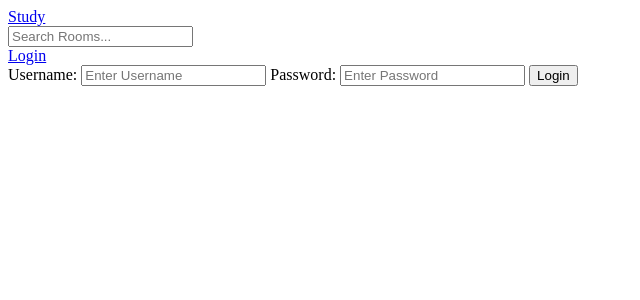
After one commit to gracebir/django-connect-app, a Django app: page /login in a window 1280 px wide. The commit adds this page. Shown: the top 300 px of the page, without its empty margins (0-640 px from the left). Run offline with Django 4.2, Linux system fonts and the light colour scheme.

Commit message:
user login and logout

```diff
--- /dev/null
+++ b/base/templates/base/login_register.html
@@ -0,0 +1,15 @@
+{%extends 'main.html'%}
+
+{% block content%}
+<div>
+    <form method="POST" action="">
+        {% csrf_token %}
+        <label for="">Username:</label>
+        <input type="text" name="username" placeholder="Enter Username">
+
+        <label for="">Password:</label>
+        <input type="password" name="password" placeholder="Enter Password">
+        <input type="submit" value="Login">
+    </form>
+</div>
+{% endblock content%}
--- a/base/urls.py
+++ b/base/urls.py
@@ -2,6 +2,8 @@ from django.urls import path
 from . import views
 
 urlpatterns = [
+    path('login', views.loginPage, name="login"),
+    path('logout/', views.logoutUser, name="logout"),
     path('', views.home, name="home"),
     path('room/<str:pk>/', views.room, name="room"),
     path('create-room/', views.createRoom, name="create-room"),
--- a/base/views.py
+++ b/base/views.py
@@ -1,5 +1,8 @@
 from django.shortcuts import render, redirect
 from django.db.models import Q
+from django.contrib import messages
+from django.contrib.auth import authenticate, login, logout
+from django.contrib.auth.models import User
 from .models import Room, Topic
 from .form import RoomForm
 # rooms = [
@@ -7,6 +10,31 @@ from .form import RoomForm
 #     {'id': 2, 'name': 'Design with me'},
 #      {'id': 3, 'name': 'front end developer'},
 # ]
+
+def loginPage(request):
+    if request.method == 'POST':
+        username = request.POST.get('username')
+        password = request.POST.get('password')
+        try:
+            user = User.objects.get(username=username)
+        except:
+            messages.error(request, 'User does not exist')
+        user = authenticate(request, username=username, password=password)
+        if user is not None:
+            login(request, user)
+            return redirect('home')
+        else:
+            messages.error(request, 'Username or password does not exist')
+
+    context = {}
+
+    return render(request, 'base/login_register.html', context)
+
+#logout user
+def logoutUser(request):
+    logout(request)
+    return redirect('home')
+
 
 def home(request):
     q = request.GET.get('q') if request.GET.get('q') != None else ''
--- a/templates/main.html
+++ b/templates/main.html
@@ -1,15 +1,25 @@
 <!DOCTYPE html>
 <html lang="en">
+
 <head>
     <meta charset="UTF-8">
     <meta http-equiv="X-UA-Compatible" content="IE=edge">
     <meta name="viewport" content="width=device-width, initial-scale=1.0">
     <title>StudyBud</title>
 </head>
+
 <body>
     {% include 'navbar.html'%}
+    {% if messages %}
+    <ul class="messages">
+        {% for message in messages %}
+        <li{% if message.tags %} class="{{ message.tags }}" {% endif %}>{{ message }}</li>
+            {% endfor %}
+    </ul>
+    {% endif %}
     {% block content%}
 
     {% endblock%}
 </body>
+
 </html>
--- a/templates/navbar.html
+++ b/templates/navbar.html
@@ -4,4 +4,10 @@
     <form method="GET" accept="{% url 'home' %}">
         <input type="text" name="q" placeholder="Search Rooms...">
     </form>
+    {% if request.user.is_authenticated %}
+    <a href="{% url 'logout' %}">Logout</a>
+    {% else %}
+    <a href="{% url 'login' %}">Login</a>
+    {% endif%}
+
 </nav>
```
